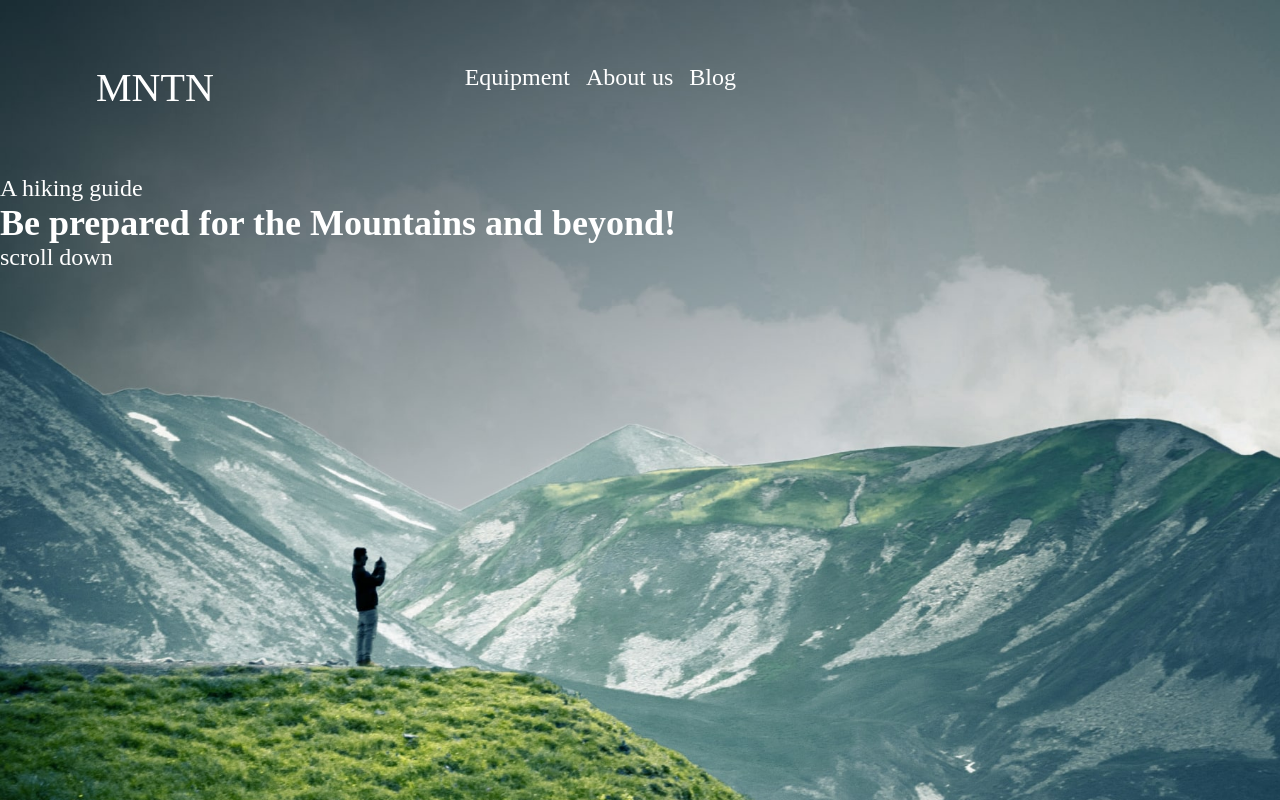
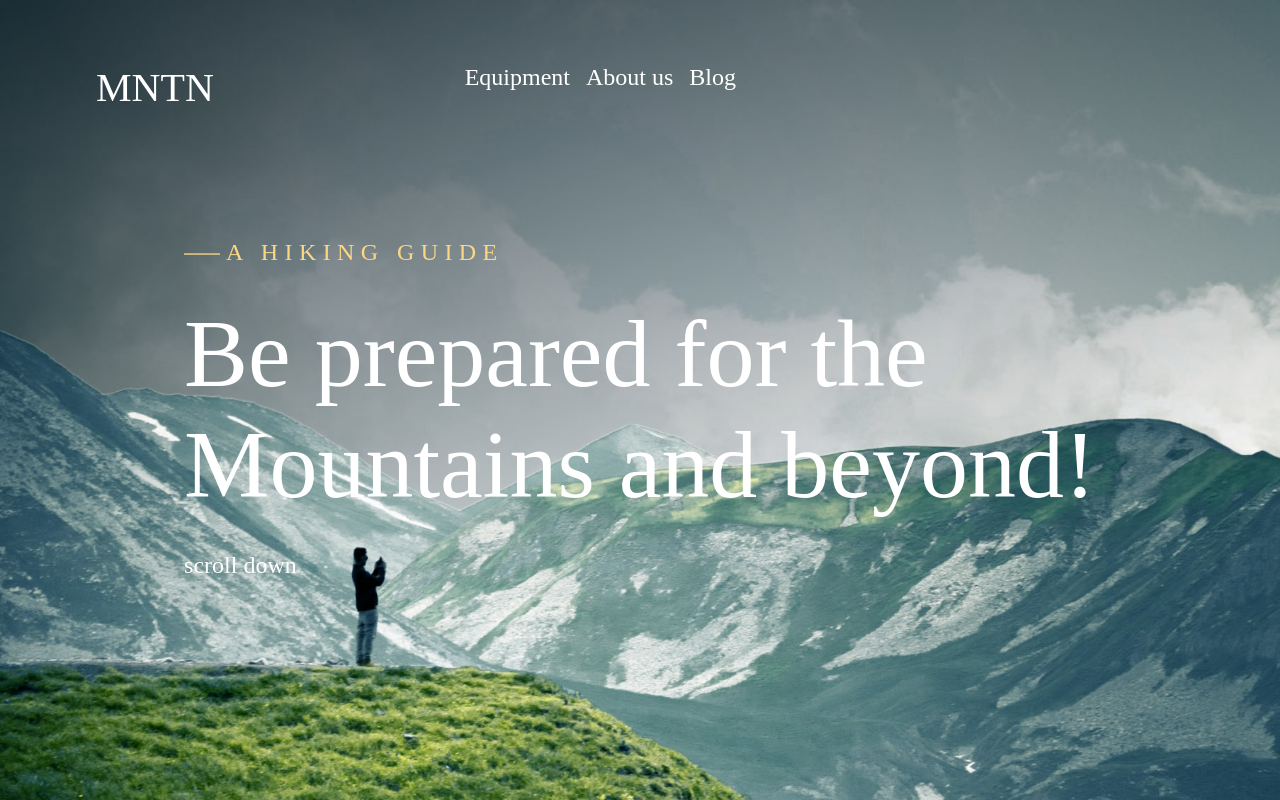
Before and after one commit to CamiloTello002/MNTN-landing-page, a plain HTML site: page index.html in a window 1280 px wide. Shown: the top 800 px of the page. Drawn offline with Linux system fonts and the light colour scheme.

Commit message:
feat: adjust hero title

```diff
--- a/index.html
+++ b/index.html
@@ -19,9 +19,9 @@
 			</ul>
 		</nav>
 		<section class="hero">
-			<span>A hiking guide</span>
-			<h1>Be prepared for the Mountains and beyond!</h1>
-			<span>scroll down</span>
+			<span class="hero__hiking-guide">A HIKING GUIDE</span>
+			<h1 class="hero__title">Be prepared for the<br> Mountains and beyond!</h1>
+			<span class="hero__scroll-down">scroll down</span>
 		</section>
 	</header>
 
--- a/styles.css
+++ b/styles.css
@@ -46,3 +46,25 @@ body {
 .brand {
 	font-size: 2.5rem;
 }
+
+.hero {
+	margin: 4rem auto;
+	display: flex;
+	flex-direction: column;
+	gap: 2rem;
+}
+
+.hero__hiking-guide {
+	color: #FBD784;
+	letter-spacing: .4rem;
+
+	&::before {
+		content: '⎯⎯⎯         ';
+		letter-spacing: 0;
+	}
+}
+
+.hero__title {
+	font-size: 6rem;
+	font-weight: 500;
+}
```
